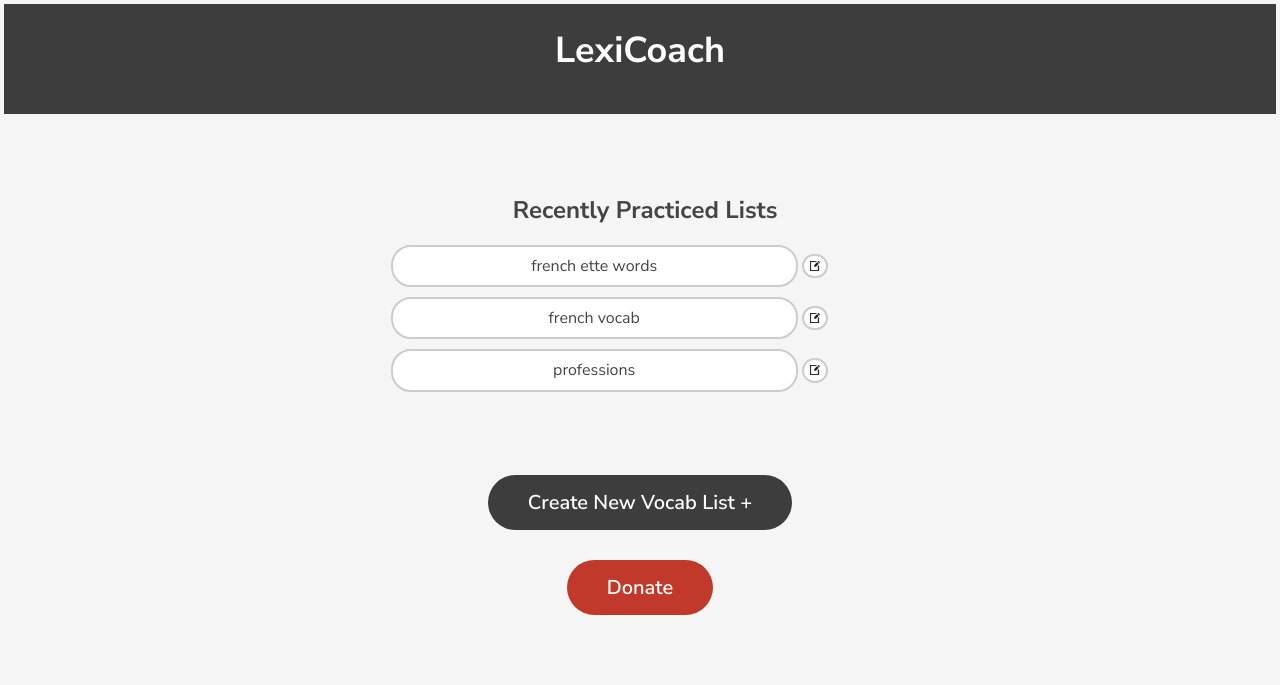
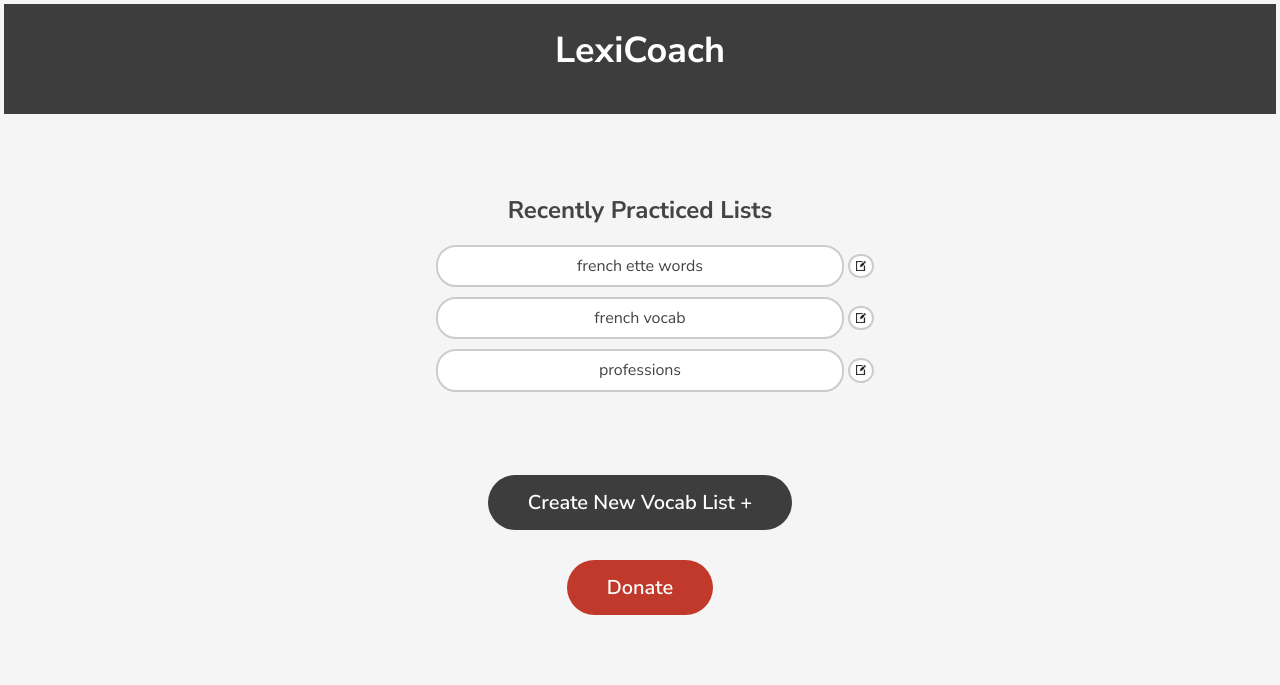
Before and after one commit to grizzledwarvet23/LexiCoach, a Flask app: page / in a window 1280 px wide. Shown: the top 685 px of the page. Run offline with Flask 3, Linux system fonts and the light colour scheme.

Commit message:
style edits

```diff
--- a/static/style.css
+++ b/static/style.css
@@ -36,7 +36,7 @@ textarea {
 	font-size: 24px;
 	font-weight: 700;
 	margin-bottom: 20px;
-	margin-left: 40%;
+	text-align: center;
 	padding-top: 5%;
 }
 
@@ -46,6 +46,8 @@ textarea {
 	margin-bottom: 30px;
 	height: 200px; /* set the height to limit the scroll box */
 	width: 80%;
+	margin-left: auto;
+	margin-right: auto;
 }
 
 .scroll-box::-webkit-scrollbar {
@@ -66,7 +68,7 @@ textarea {
 	display: block; /* change to display as a block */
 	background-color: #fff;
 	border: 2px solid #ccc;
-	margin-left: 38%;
+	margin-left: 30%;
 	color: #444;
 	padding: 10px 20px;
 	margin-bottom: 10px; /* add margin bottom to separate the buttons */
@@ -75,6 +77,7 @@ textarea {
 	cursor: pointer;
 	width: 40%;
 	display: inline-block;
+
 }
 
 .recent-btn:last-child {
```
